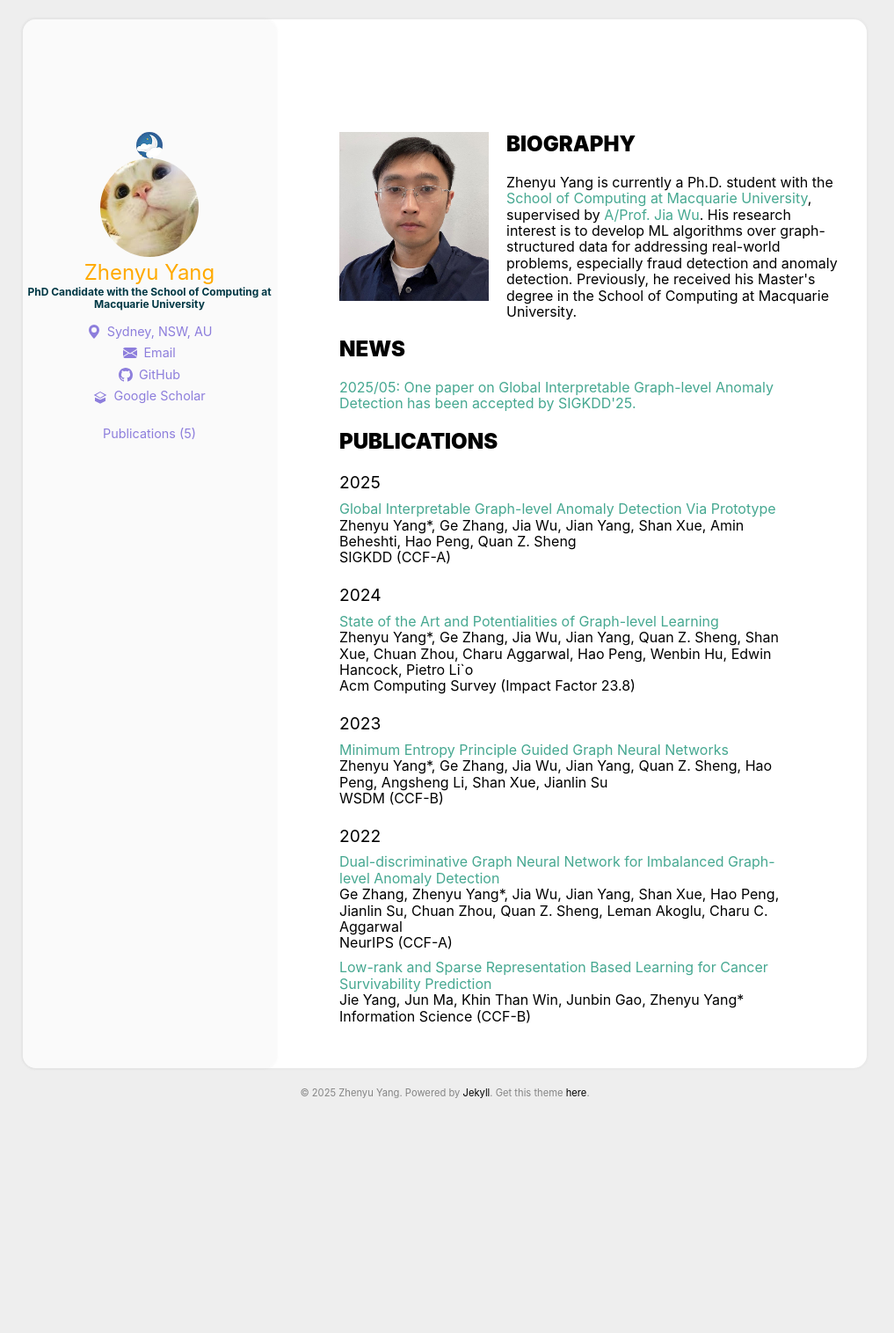
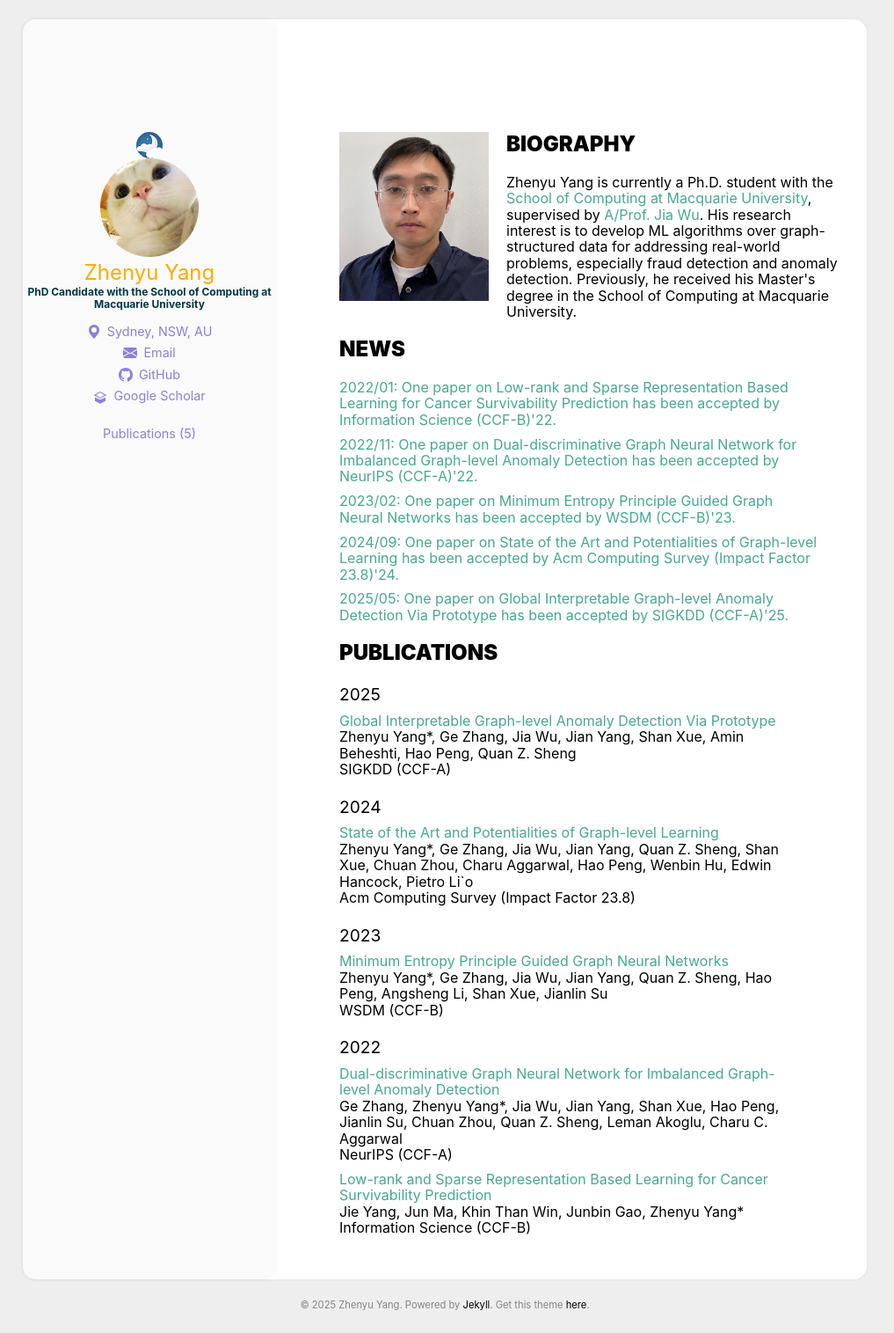
Before and after one commit to ZhenyuYangMQ/ZhenyuYangMQ.github.io, a Jekyll site: the page built from index.html, in a window 1280 px wide. Shown: the whole page at 88% size, without its empty margins (134-1151 px from the left). Built offline with Jekyll 4.4.1, drawn with Linux system fonts in a browser that asks for light colours; before the commit the page ends 1274 px from its top, so only the background shows below that.

Commit message:
Update archive.html

```diff
--- a/_includes/archive.html
+++ b/_includes/archive.html
@@ -39,13 +39,20 @@
       <h2><b>NEWS</b></h2>
     </div>
 
-    <ul> <li>
+    <ul>
+    {% for post in site.posts reversed %}  {% if post.venues and post.date and post.title %} {% capture year_last_two_digits %}{{ post.date | date: '%y' }}{% endcapture %}
+        {% capture month %}{{ post.date | date: '%m' }}{% endcapture %}
+        {% capture year %}{{ post.date | date: '%Y' }}{% endcapture %}
+
+        <li>
           <div class='archive_title'>
-          <a href="YOUR_KDD25_PUBLICATION_LINK_HERE">
-            2025/05: One paper on Global Interpretable Graph-level Anomaly Detection has been accepted by SIGKDD'25.
+            <a href='{{ post.url | relative_url }}'>
+              {{ year }}/{{ month }}: One paper on {{ post.title | escape }} has been accepted by {{ post.venues | escape }}'{{ year_last_two_digits }}.
             </a>
           </div>
         </li>
+      {% endif %}
+    {% endfor %}
     </ul>
   </div>
 
```
Lines whose indentation alone changed are shown as unchanged.
